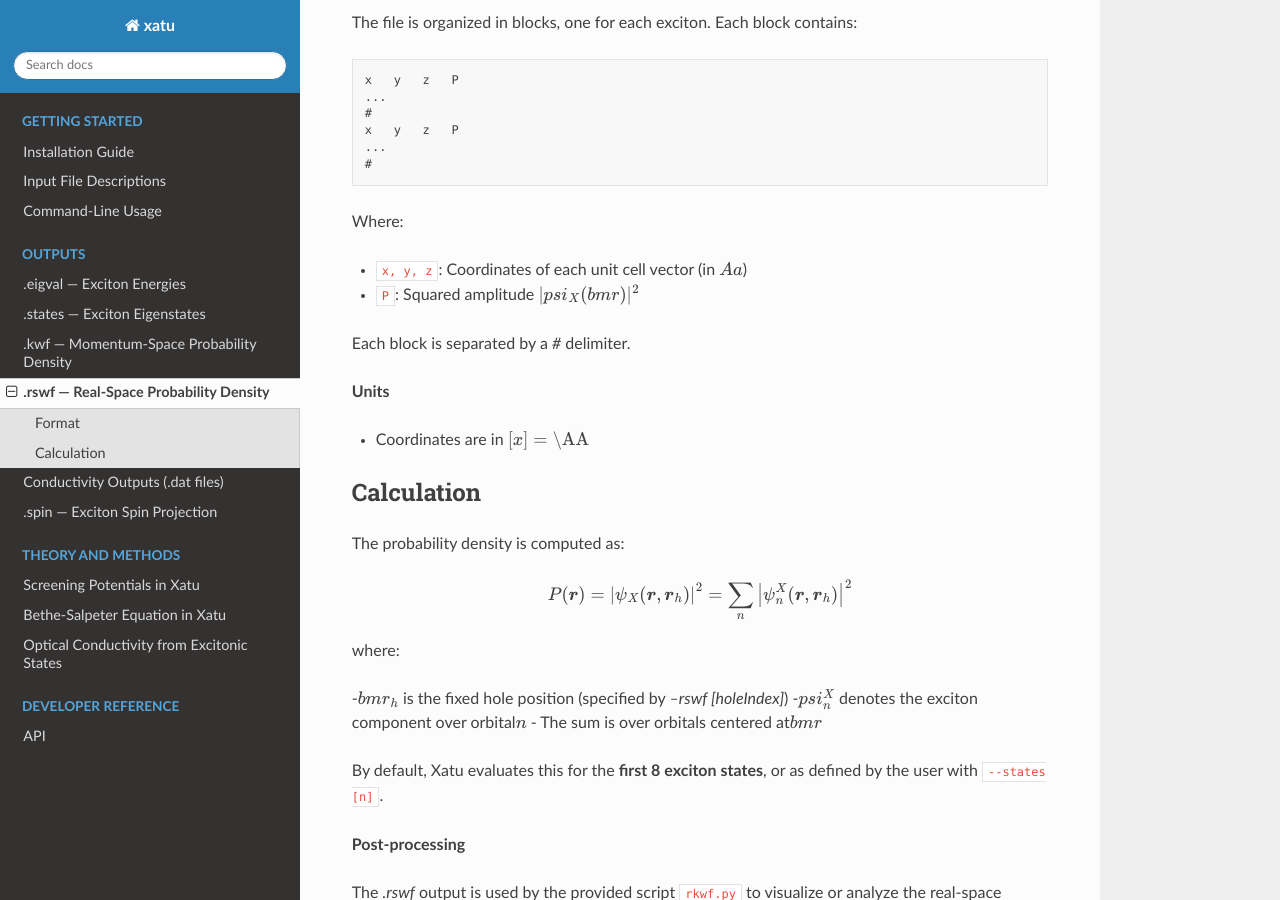
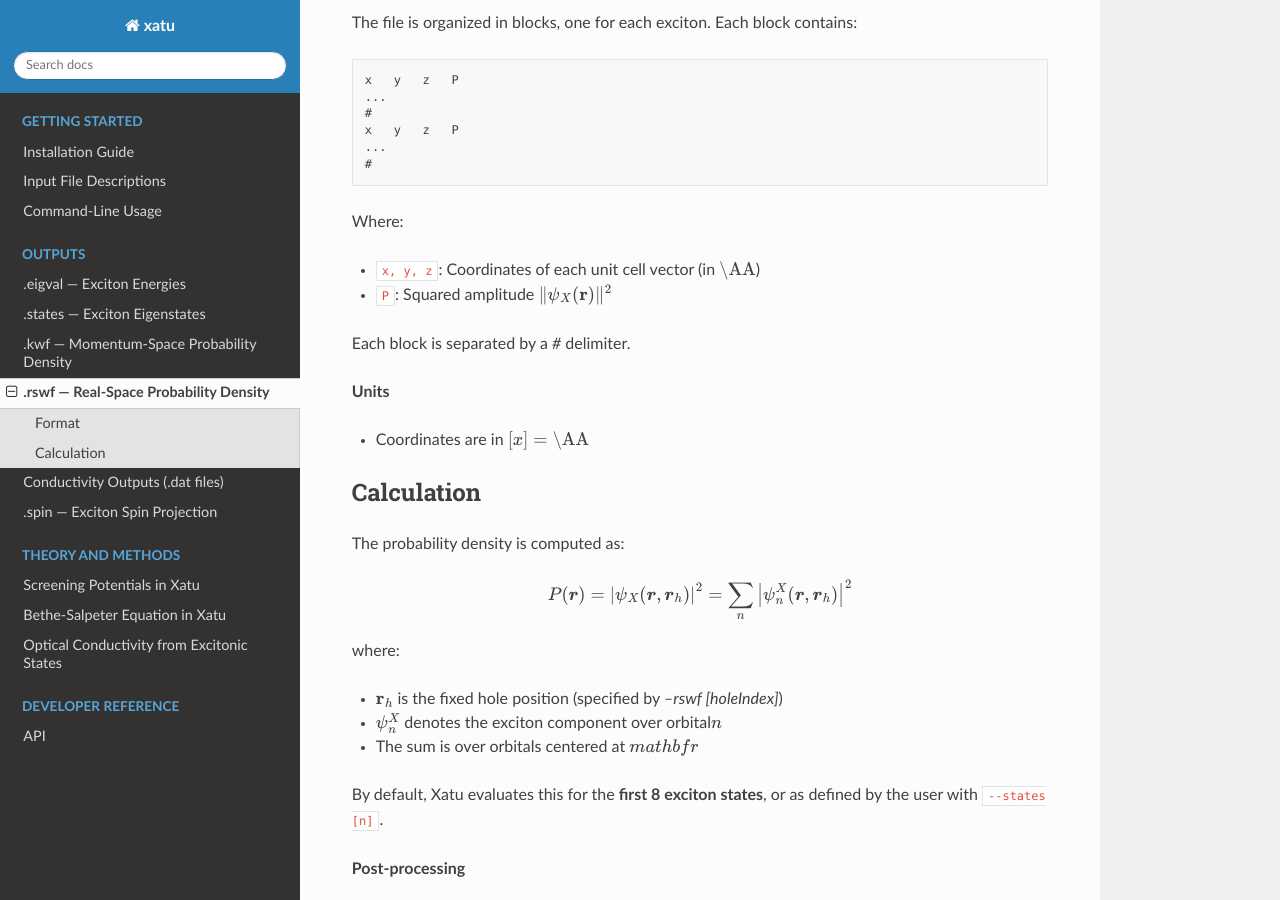
Before and after one commit to xatu-code/xatu-documentation, a Sphinx documentation site: the page built from docs/source/outputs/rswf.rst, in a window 1280 px wide and 900 px high, scrolled down 375 px. Built offline with Sphinx 7.4.7 and the Read the Docs theme 3.1.0, drawn with Linux system fonts in a browser that asks for light colours; pages that are not in the unit, such as notebooks, are missing from menus.

Commit message:
fixing latex

```diff
--- a/docs/source/methods/screening.rst
+++ b/docs/source/methods/screening.rst
@@ -40,7 +40,6 @@
 
 where:
 
-- An inline mathematical expression: :math:`\psi(r) = \exp(-2r)`
 - :math:`\bar{\varepsilon} = (\varepsilon_m + \varepsilon_s)/2` is the average surrounding dielectric
 - $ r_0 $ is the effective screening length of the 2D material
 - $ H_0 $ is the Struve function
--- a/docs/source/outputs/eigval.rst
+++ b/docs/source/outputs/eigval.rst
@@ -4,7 +4,7 @@
 
 This file contains the exciton eigenvalues (binding energies) computed from solving the Bethe-Salpeter Equation (BSE).
 
-It is generated when running `xatu` with an exciton input file and requesting eigenvalues explicitly (via `-e`).
+It is generated when running `Xatu` with an exciton input file and requesting eigenvalues explicitly (via `-e`).
 
 Format
 ======
--- a/docs/source/outputs/rswf.rst
+++ b/docs/source/outputs/rswf.rst
@@ -23,14 +23,14 @@
 
 Where:
 
-- ``x, y, z``: Coordinates of each unit cell vector (in $\Aa $)
-- ``P``: Squared amplitude $|\psi_X(\bm{r})|^2$
+- ``x, y, z``: Coordinates of each unit cell vector (in :math:`\text{\AA}`)
+- ``P``: Squared amplitude :math:`\| \psi_X(\mathbf{r}) \|^2`
 
 Each block is separated by a `#` delimiter.
 
 **Units**
 
-- Coordinates are in $[x]=\\text{\\AA}$
+- Coordinates are in :math:`[x]=\text{\AA}`
 
 Calculation
 =========================
@@ -43,9 +43,9 @@
 
 where:
 
--$\bm{r}_{h}$ is the fixed hole position (specified by `--rswf [holeIndex]`)
--$\psi^{X}_{n}$ denotes the exciton component over orbital$n $
-- The sum is over orbitals centered at$\bm{r}$
+- :math:`\mathbf{r}_{h}` is the fixed hole position (specified by `--rswf [holeIndex]`)
+- :math:`\psi^{X}_{n}` denotes the exciton component over orbital$n $
+- The sum is over orbitals centered at $\mathbf{r}$
 
 By default, Xatu evaluates this for the **first 8 exciton states**, or as defined by the user with ``--states [n]``.
 
--- a/docs/source/outputs/states.rst
+++ b/docs/source/outputs/states.rst
@@ -8,7 +8,7 @@
 ======
 
 The first line contains the dimension of the BSE matrix$n $, i.e. the number of different electron-hole pairs.
-The next$n $lines specify the valence, conduction bands of each electron-hole pair and their$\bm{k}$point
+The next $n$ lines specify the valence, conduction bands of each electron-hole pair and their :math:`\mathbf{k}` point
 
 .. code-block:: text
 
```
Also changed, not shown: docs/source/input_files.rst (+25 -25 lines), docs/source/outputs/spin.rst (+5 -5 lines).
